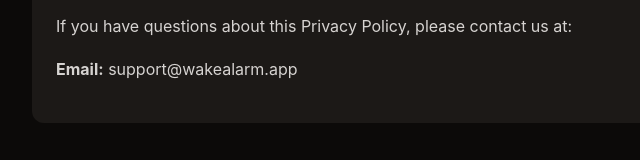
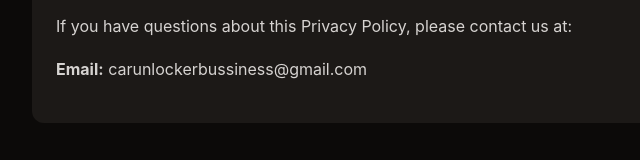
Before and after one commit to J44busy/wake-legal, a plain HTML site: page privacy.html in a window 1280 px wide. Shown: the part 2369-2529 px from the top of the page, 278-918 px from the left. Drawn offline with Linux system fonts and the light colour scheme.

Commit message:
Update contact email

```diff
--- a/privacy.html
+++ b/privacy.html
@@ -91,7 +91,7 @@
     <div class="contact">
         <h2>Contact Us</h2>
         <p>If you have questions about this Privacy Policy, please contact us at:</p>
-        <p><strong>Email:</strong> support@wakealarm.app</p>
+        <p><strong>Email:</strong> carunlockerbussiness@gmail.com</p>
     </div>
 </body>
 </html>
```
Also changed, not shown: terms.html (+1 -1 lines).
